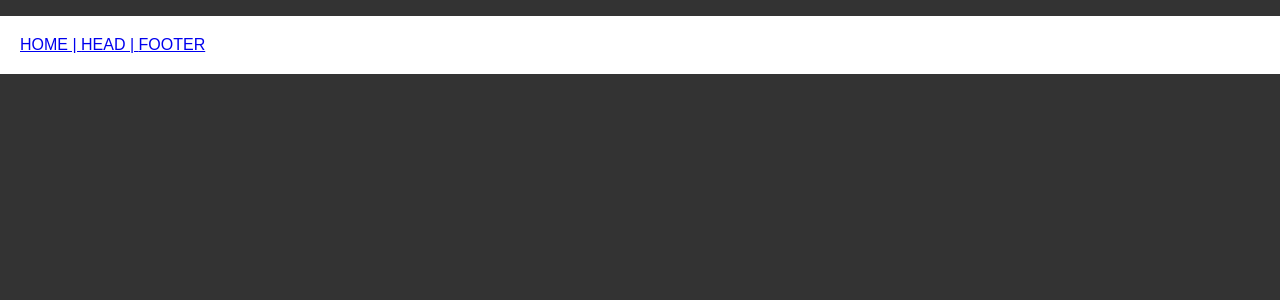
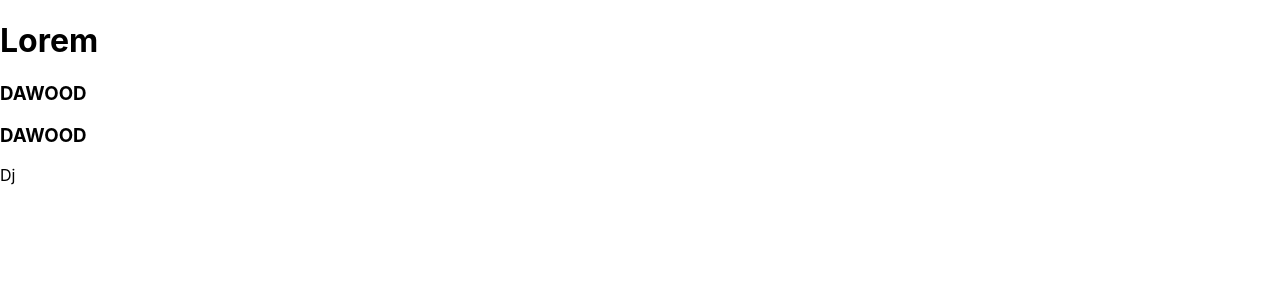
Before and after one commit to dawoodali16/reactapp, a React (Create React App) app: page /About in a window 1280 px wide. Shown: the top 300 px of the page. Built offline with nearby package versions, Linux system fonts and the light colour scheme.

Commit message:
router project

```diff
--- /dev/null
+++ b/src/About.jsx
@@ -0,0 +1,10 @@
+import React from 'react';
+
+export const About = () => {
+  return (
+    <div>
+      <h3>DAWOOD</h3>
+      <h3>DAWOOD</h3>
+    </div>
+  );
+};
--- a/src/App.js
+++ b/src/App.js
@@ -1,36 +1,16 @@
 import React, { Component } from 'react';
-import { BrowserRouter as Router, Route, Switch, Link } from 'react-router-dom';
+import { BrowserRouter as Router } from 'react-router-dom';
 
-import Home from './Home';
-import Header from './Header';
-import { Footer } from './Footer';
-
+import Main from './Main';
+import { About } from './About';
+import { Contact } from './Contact';
 class App extends Component {
   render() {
     return (
       <Router>
-        <ul style={{ background: '#fff', padding: 20 }}>
-          <span>
-            <Link to="/">HOME | </Link>
-          </span>
-          <span>
-            <Link to="/head">HEAD | </Link>
-          </span>
-          <span>
-            <Link to="/foot">FOOTER</Link>
-          </span>
-        </ul>
-        <Switch>
-          <Route exact path="/">
-            <Home />
-          </Route>
-          <Route path="/head">
-            <Header />
-          </Route>
-          <Route path="/foot">
-            <Footer />
-          </Route>
-        </Switch>
+        <Main />
+        <About />
+        <Contact />
       </Router>
     );
   }
--- /dev/null
+++ b/src/Contact.jsx
@@ -0,0 +1,5 @@
+import React from 'react';
+
+export const Contact = () => {
+  return <div>Dj</div>;
+};
--- /dev/null
+++ b/src/Main.jsx
@@ -0,0 +1,12 @@
+import React, { Component } from 'react';
+
+class Main extends Component {
+  render() {
+    return (
+      <div>
+        <h1>Lorem</h1>
+      </div>
+    );
+  }
+}
+export default Main;
```
